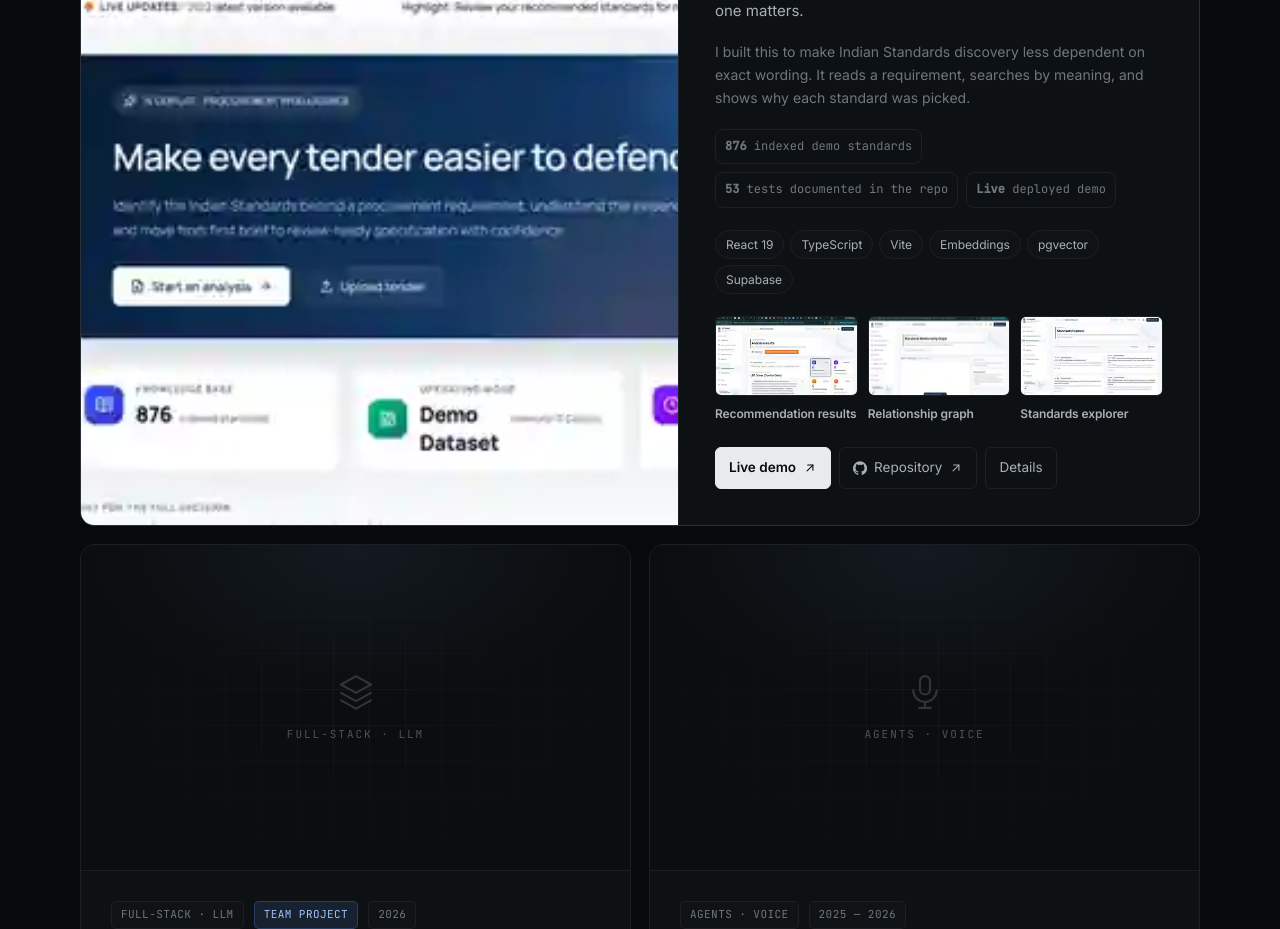
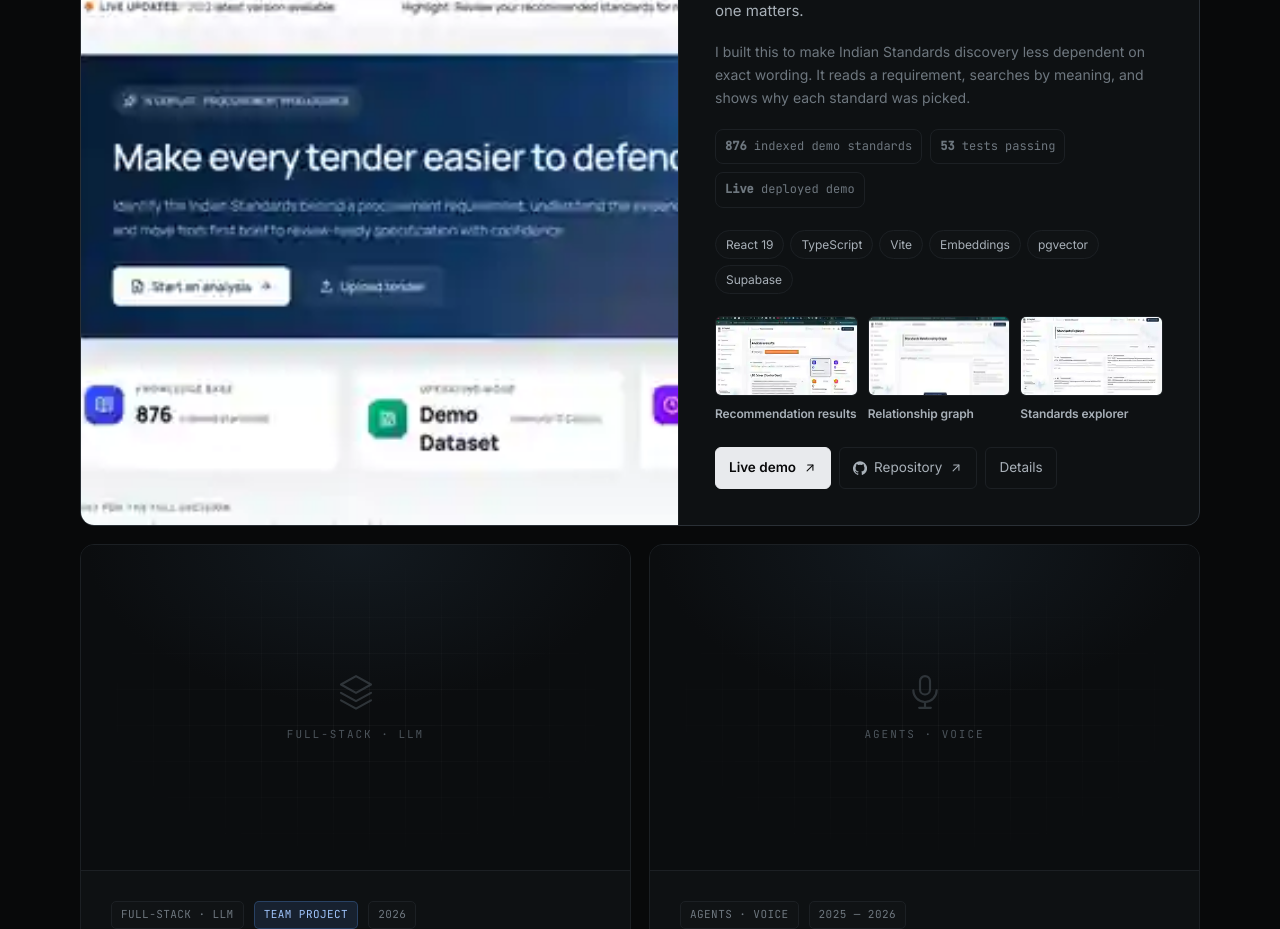
Before and after one commit to rajaryan1111/raj-aryan-portfolio, a React (Vite) app: page / in a window 1280 px wide. Shown: the part 1680-2609 px from the top of the page. Built offline with nearby package versions, Linux system fonts and the light colour scheme.

Commit message:
copy: make project proof concrete

```diff
--- a/src/components/Projects.jsx
+++ b/src/components/Projects.jsx
@@ -99,7 +99,7 @@ function MainCard({ project }) {
 
         <div className="pcard__proof" aria-label="Project proof">
           <span><b>876</b> indexed demo standards</span>
-          <span><b>53</b> tests documented in the repo</span>
+          <span><b>53</b> tests passing</span>
           <span><b>Live</b> deployed demo</span>
         </div>
 
```
